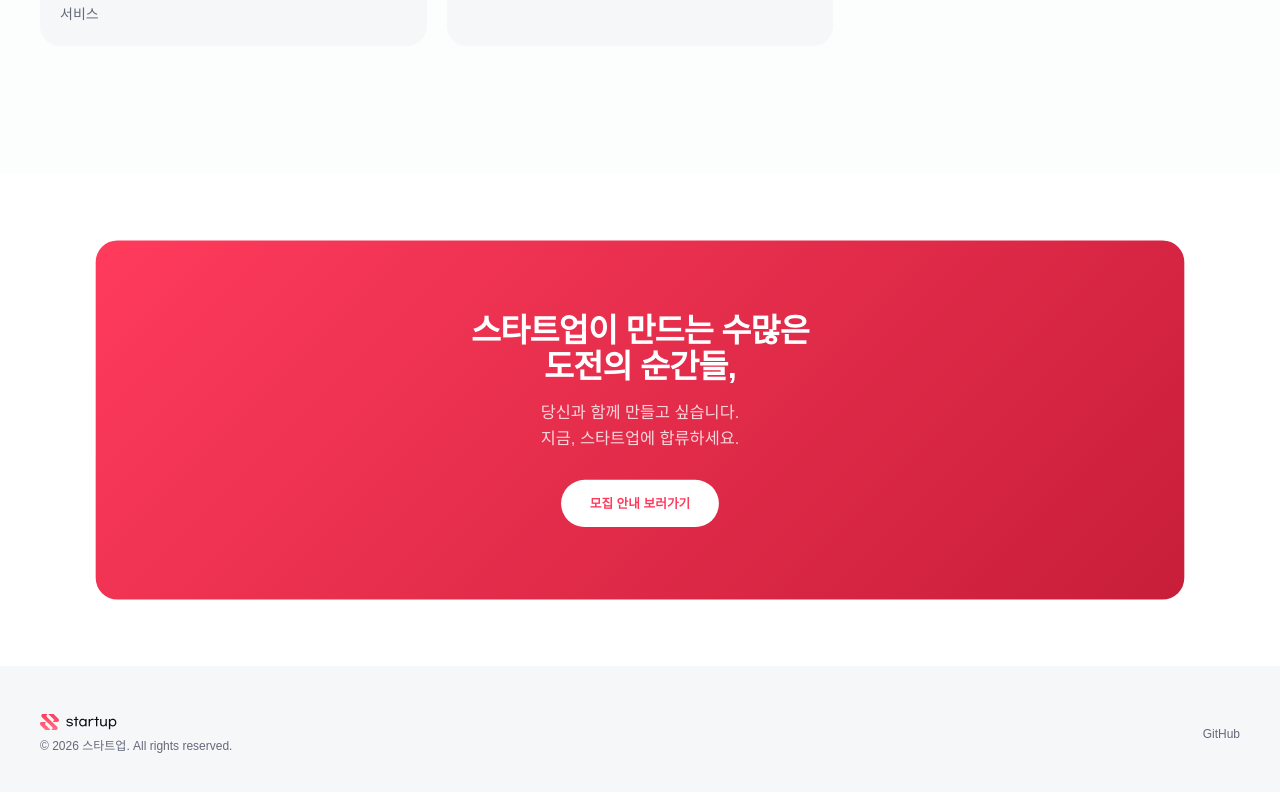
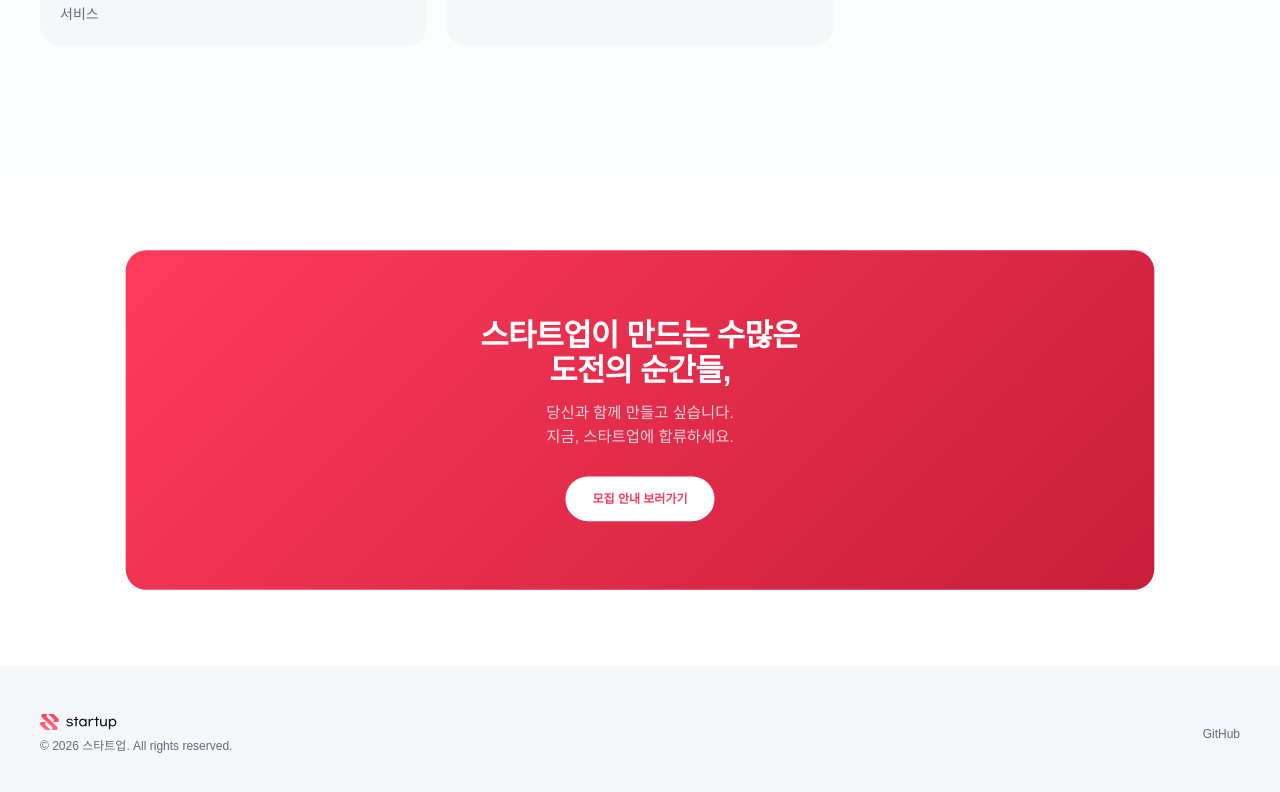
Before and after one commit to School-of-Company/startup-official, a Next.js app: page / in a window 1280 px wide. Shown: the part 4746-5538 px from the top of the page. Built offline with nearby package versions, Linux system fonts and the light colour scheme; no server answers; a web font is replaced by a local one.

Commit message:
feat: 색상 스킴 추가 및 스크롤바 스타일 개선, 헤더와 인트로 CTA에서 링크 컴포넌트로 변경

```diff
--- a/src/app/globals.css
+++ b/src/app/globals.css
@@ -78,6 +78,7 @@
 }
 
 :root {
+  color-scheme: light;
   --bg: 255 255 255;
   --surface: 246 247 249;
   --surface2: 236 238 242;
@@ -92,6 +93,7 @@
 }
 
 .dark {
+  color-scheme: dark;
   --bg: 8 8 11;
   --surface: 15 15 20;
   --surface2: 21 21 28;
@@ -122,6 +124,40 @@ body {
   color: rgb(var(--fg));
 }
 
+/* Custom scrollbar, themed to match the accent/surface palette above. */
+* {
+  scrollbar-width: thin;
+  scrollbar-color: rgb(var(--muted) / 0.4) transparent;
+}
+
+::-webkit-scrollbar {
+  width: 10px;
+  height: 10px;
+}
+
+::-webkit-scrollbar-track {
+  background: transparent;
+}
+
+::-webkit-scrollbar-thumb {
+  background-color: rgb(var(--muted) / 0.35);
+  background-clip: padding-box;
+  border: 3px solid transparent;
+  border-radius: 999px;
+}
+
+::-webkit-scrollbar-thumb:hover {
+  background-color: var(--color-accent);
+}
+
+::-webkit-scrollbar-thumb:active {
+  background-color: rgb(var(--accent-soft));
+}
+
+::-webkit-scrollbar-corner {
+  background: transparent;
+}
+
 .text-gradient {
   background: linear-gradient(
     90deg,
--- a/src/widgets/header/Header.tsx
+++ b/src/widgets/header/Header.tsx
@@ -2,6 +2,7 @@
 
 import { useEffect, useState } from "react";
 import type { MouseEvent } from "react";
+import Link from "next/link";
 import { usePathname } from "next/navigation";
 import { AnimatePresence, motion } from "framer-motion";
 import { ThemeToggle } from "@/features/theme-toggle";
@@ -14,6 +15,8 @@ const NAV_ITEMS = [
   { path: "/", label: "소개" },
   { path: "/recruit", label: "모집 안내" },
 ];
+
+const MotionLink = motion.create(Link);
 
 export default function Header() {
   const [scrolled, setScrolled] = useState(false);
@@ -54,13 +57,13 @@ export default function Header() {
       }`}
     >
       <div className="relative mx-auto flex h-16 max-w-wide items-center justify-between px-6 sm:px-8 lg:px-10">
-        <a href={HOME_PATH} onClick={scrollToTop} className="flex items-center" aria-label="홈으로 이동">
+        <Link href={HOME_PATH} onClick={scrollToTop} className="flex items-center" aria-label="홈으로 이동">
           <Logo className="h-5 w-auto text-fg sm:h-6" />
-        </a>
+        </Link>
 
         <nav className="absolute left-1/2 hidden -translate-x-1/2 items-center gap-8 md:flex">
           {NAV_ITEMS.map((item) => (
-            <a
+            <Link
               key={item.path}
               href={item.path}
               className={`text-[17px] font-semibold transition-colors ${
@@ -68,7 +71,7 @@ export default function Header() {
               }`}
             >
               {item.label}
-            </a>
+            </Link>
           ))}
         </nav>
 
@@ -118,7 +121,7 @@ export default function Header() {
           >
             <nav className="flex flex-col gap-1">
               {NAV_ITEMS.map((item, i) => (
-                <motion.a
+                <MotionLink
                   key={item.path}
                   href={item.path}
                   onClick={() => setMenuOpen(false)}
@@ -133,7 +136,7 @@ export default function Header() {
                   }`}
                 >
                   {item.label}
-                </motion.a>
+                </MotionLink>
               ))}
             </nav>
           </motion.div>
--- a/src/widgets/intro-cta/IntroCta.tsx
+++ b/src/widgets/intro-cta/IntroCta.tsx
@@ -1,6 +1,7 @@
 "use client";
 
-import { useRef } from "react";
+import { useEffect, useRef, useState } from "react";
+import Link from "next/link";
 import { motion, useScroll, useTransform } from "framer-motion";
 import { BRAND } from "@/shared/config";
 import { Reveal } from "@/shared/ui";
@@ -9,12 +10,36 @@ import { useReducedMotionSafe } from "@/shared/lib";
 export default function IntroCta() {
   const cardRef = useRef<HTMLDivElement>(null);
   const reduceMotion = useReducedMotionSafe();
+  const [maxScale, setMaxScale] = useState(1.3);
+
+  useEffect(() => {
+    const card = cardRef.current;
+    if (!card) return;
+
+    const updateMaxScale = () => {
+      const width = card.offsetWidth;
+      if (width > 0) {
+        setMaxScale(document.documentElement.clientWidth / width);
+      }
+    };
+
+    updateMaxScale();
+
+    const observer = new ResizeObserver(updateMaxScale);
+    observer.observe(card);
+    window.addEventListener("resize", updateMaxScale);
+
+    return () => {
+      observer.disconnect();
+      window.removeEventListener("resize", updateMaxScale);
+    };
+  }, []);
 
   const { scrollYProgress } = useScroll({
     target: cardRef,
     offset: ["start end", "center center"],
   });
-  const scale = useTransform(scrollYProgress, [0, 1], [0.8, 1.3]);
+  const scale = useTransform(scrollYProgress, [0, 1], [0.8, maxScale]);
 
   return (
     <section className="relative overflow-hidden py-8 sm:py-12">
@@ -33,12 +58,12 @@ export default function IntroCta() {
               당신과 함께 만들고 싶습니다.
               <br className="hidden sm:block" /> 지금, {BRAND}에 합류하세요.
             </p>
-            <a
+            <Link
               href="/recruit"
               className="mt-8 inline-flex rounded-full bg-white px-8 py-4 text-sm font-semibold text-accent transition-[scale] duration-200 ease-out hover:scale-[1.02] active:scale-[0.97]"
             >
               모집 안내 보러가기
-            </a>
+            </Link>
           </motion.div>
         </Reveal>
       </div>
--- a/src/widgets/slogan/Slogan.tsx
+++ b/src/widgets/slogan/Slogan.tsx
@@ -1,5 +1,6 @@
 "use client";
 
+import Link from "next/link";
 import { motion } from "framer-motion";
 import { Parallax } from "@/shared/ui";
 import { EASE_OUT, useReducedMotionSafe } from "@/shared/lib";
@@ -86,12 +87,12 @@ export default function Slogan() {
           }}
           className="mt-8 flex flex-col items-center gap-4 sm:flex-row"
         >
-          <a
+          <Link
             href="/recruit"
             className="w-full rounded-full bg-accent px-8 py-4 text-sm font-semibold text-white transition-transform duration-150 ease-out active:scale-[0.98] sm:w-auto"
           >
             모집 안내 보기
-          </a>
+          </Link>
           <a
             href="#projects"
             className="w-full rounded-full border border-border px-8 py-4 text-sm font-semibold text-fg transition-[background-color,scale] duration-150 ease-out hover:bg-surface active:scale-[0.98] sm:w-auto"
```
